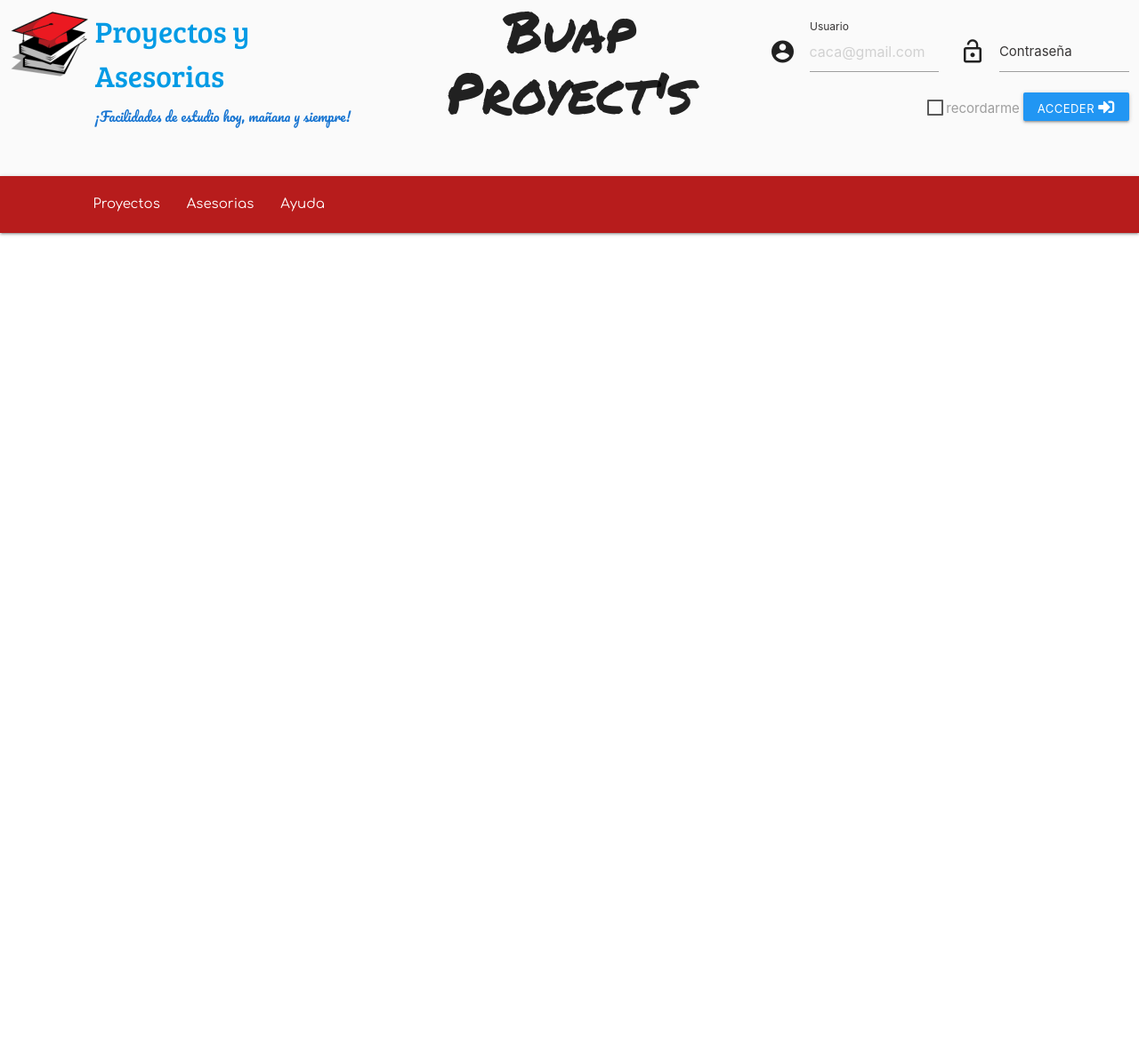
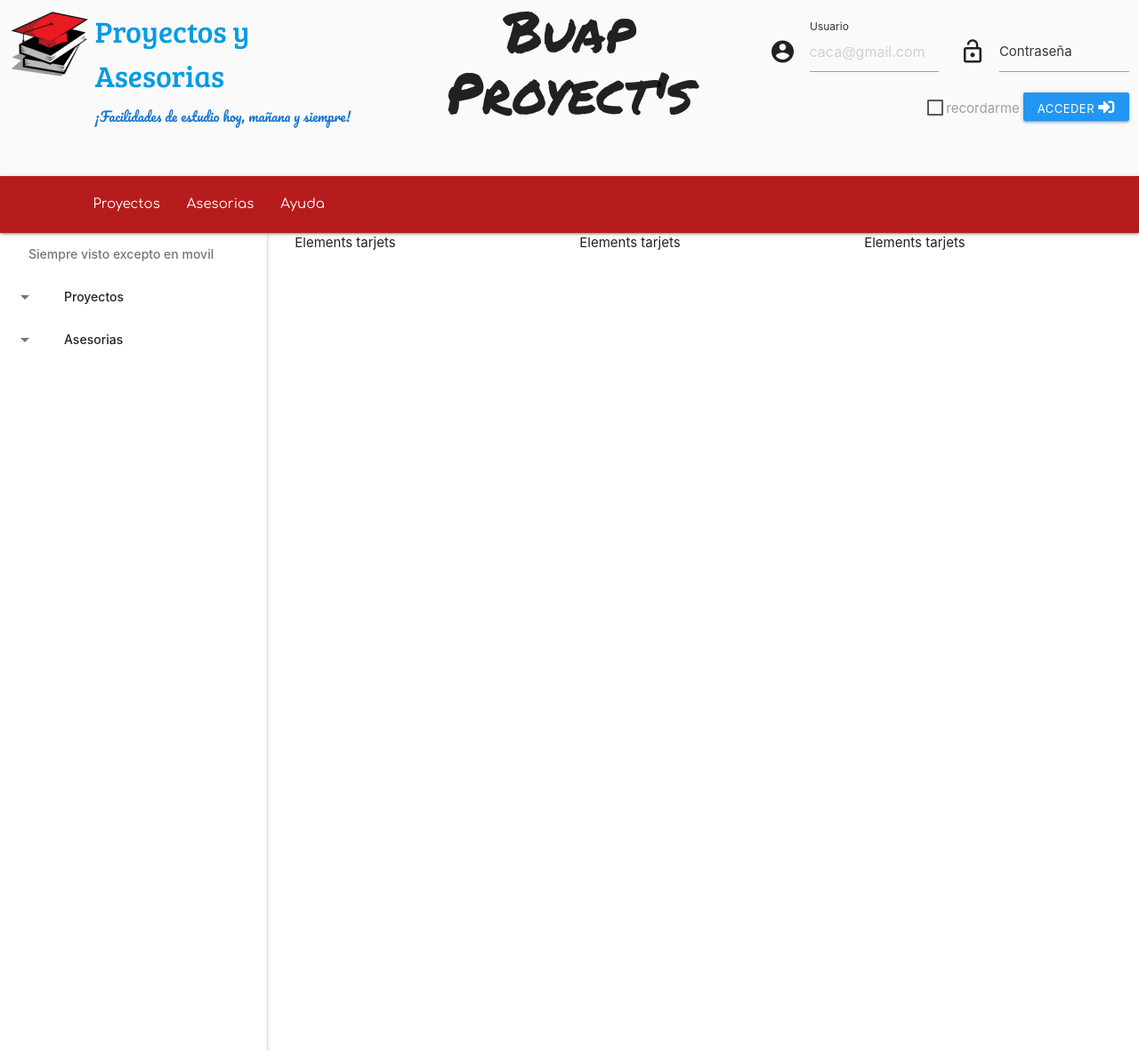
Before and after one commit to Eduar2TC/Proyecto-Asesorias, a PHP site: page / in a window 1280 px wide. Shown: the whole page at 89% size. Run offline with PHP 8.4, Linux system fonts and the light colour scheme.

Commit message:
Add elements dropdown to aside element

```diff
--- a/css/my-styles.css
+++ b/css/my-styles.css
@@ -128,5 +128,29 @@ h1{
   -o-transform-origin: 100% 100%;
   transform-origin: 100% 100%; }
 
+  /*Nav Menu*/
 
-  /*Nav*/
+  /*Sidenav fijo*/
+  #sidenav-1{
+      top: auto;
+      z-index:-1; /*Manda el elemento hacia el fondo*/
+  }
+     #navegacion-menu{
+       margin-bottom: 0%;
+   }
+  #navegacion-menu-movil{
+      margin-bottom: 0%
+  }
+
+aside .row{
+      margin-bottom: 0%
+  }
+
+  /*Elements checkbox of aside*/
+  .collapsible-body{
+      padding-left: 23% !important;
+  }
+  .collapsible-body form p{
+      margin-top: 0%;
+      margin-bottom: 0%;
+  }
--- a/index.html
+++ b/index.html
@@ -76,7 +76,7 @@
         </div>
     </header>
     <!--Menu de navegación principal-->
-    <div class="row" id="navegacionPrincipal">
+    <div class="row" id="navegacion-menu">
         <div class="navbar">
             <nav>
 
@@ -91,39 +91,114 @@
                                 <li><a href="precios.html" class="fuente-menu">Asesorias</a></li>
                                 <li><a href="ayuda.html" class="fuente-menu">Ayuda</a></li>
                             </ul>
+                            <ul class="hide-on-small-and-down">
+
+                            </ul>
                         </div>
                     </div>
             </nav>
         </div>
 
         <!--Menu de navegacion Mobil -->
+
+        <div class="row" id="navegacion-menu-movil">
             <ul class="sidenav" id="mobile-menu">
                 <li><a href="index.html" class="blue-text">Inicio</a></li>
                 <li><a href="proyectos.html" class="blue-text">Proyectos</a></li>
                 <li><a href="asesorias.html" class="blue-text">Asesorias</a></li>
                 <li><a href="ayuda.html" class="blue-text">Ayuda</a></li>
             </ul>
+        </div>
+    </div>
+    <!--Renglon 2 columnas-->
+    <div class="row">
+        <div class="col m3 s12">
+                <aside> <!--Filter-->
+                    <div class="row">
+                        <ul id="sidenav-1" class="sidenav sidenav-fixed">
+                            <li><a class="subheader">Siempre visto excepto en movil</a>
+                            </li>
+                            <li class="no-padding">
+                                <ul class="collapsible">
+                                    <li>
+                                        <a href="#" class="collapsible-header">Proyectos <i class="material-icons">arrow_drop_down</i></a>
+                                        <div class="collapsible-body">
+                                            <form action="#!"> <!--Request filter-->
+                                                <p>
+                                                  <label>
+                                                      <input type="checkbox" name="popularidad" id="popularidad"><span>Popularidad</span>
+                                                    </label>
+                                                </p>
+                                                <p>
+                                                    <label>
+                                                        <input type="checkbox" name="alfabetico" id="alfabetico"><span>A-Z</span>
+                                                    </label>
+                                                </p>
+                                            </form>
+                                        </div>
+                                    </li>
+                                    <li>
+                                        <a href="#" class="collapsible-header">Asesorias <i class="material-icons">arrow_drop_down</i></a>
+                                        <div class="collapsible-body">
+                                            <form action="#!">
+                                                <!--Request filter-->
+                                                <p>
+                                                    <label>
+                                                        <input type="checkbox" name="popularidad" id="popularidad"><span>Popularidad</span>
+                                                    </label>
+                                                </p>
+                                                <p>
+                                                    <label>
+                                                        <input type="checkbox" name="alfabetico" id="alfabetico"><span>A-Z</span>
+                                                    </label>
+                                                </p>
+                                            </form>
+                                        </div>
+                                    </li>
 
+                                </ul>
+                            </li>
+
+                            <!--Add more lines filter-->
+
+                        </ul>
                     </div>
-
-
-    <aside> <!--Filter-->
-
                 </aside>
-    <section> <!--Users rank section-->
-
+        </div>
+        <div class="col m9 s12">
+            <section> <!--Users and Proyects rank section-->
+                <main>
+                    <div class="row">
+                        <div class="col m4 s12">Elements tarjets</div>
+                        <div class="col m4 s12">Elements tarjets</div>
+                        <div class="col m4 s12">Elements tarjets</div>
+                    </div>
+                </main>
             </section>
+        </div>
+    </div>
 
 </body>
 <script src="js/materialize.min.js"></script>
 <script src="js/jquery-3.3.1.min.js"></script>
 <script>
+    document.addEventListener('DOMContentLoaded', function () {
+
         /*Corrige el error de sidenav*/
         var elem = document.querySelector('.sidenav');
         var instance = new M.Sidenav(elem);
+        var elems = document.querySelectorAll('.collapsible');
+        var instances = M.Collapsible.init(elems);
 
+    });
     $("document").ready(function(){
-        $('.sidenav').sidenav();
+
+     /*   $('.sidenav').sidenav();
+        $('#sidenav-1').sidenav({ edge: 'left' });
+
+
+        //init collapsible
+        $('.collapsible').collapsible();*/
     });
 
 </script>
```
Lines whose indentation alone changed are shown as unchanged.
